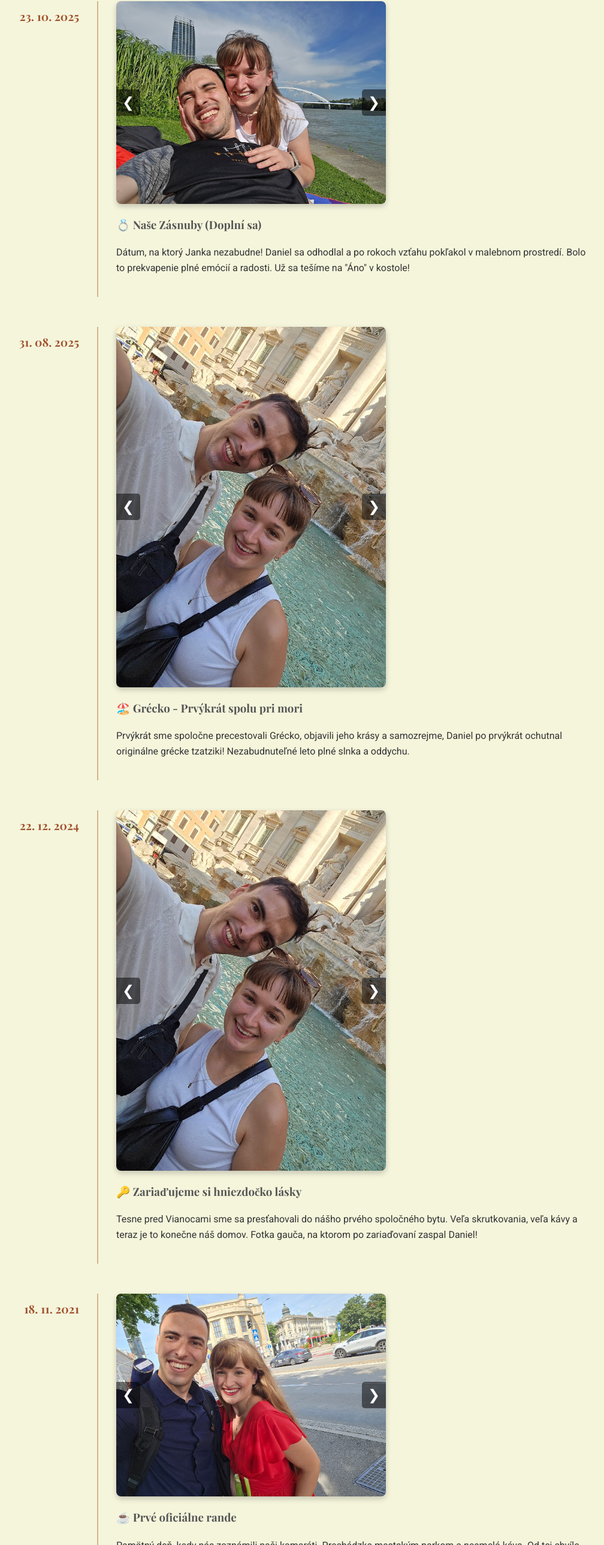
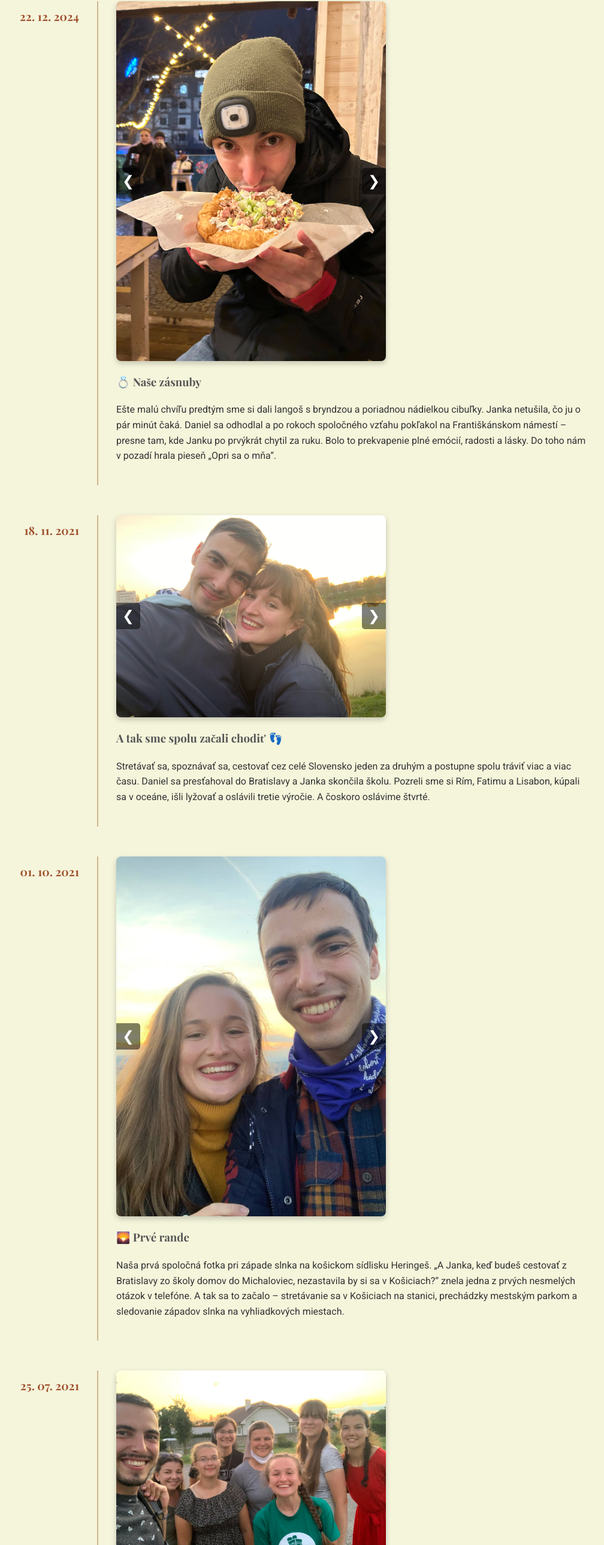
Before and after one commit to nafurtjedno/nafurt.jedno.github.io, a plain HTML site: page o_nas.html in a window 1280 px wide. Shown: the part 184-2760 px from the top of the page at 60% size, without its empty margins (158-1166 px from the left). Drawn offline with nearby package versions, Linux system fonts and the light colour scheme.

Commit message:
update section this is us

```diff
--- a/o_nas.html
+++ b/o_nas.html
@@ -10,6 +10,7 @@
       rel="stylesheet"
     />
   </head>
+
   <body>
     <nav class="navbar">
       <a href="index.html" class="nav-brand">J & D</a>
@@ -23,159 +24,102 @@
     </nav>
 
     <header class="page-header">
-      <h1>Naša Časová Os</h1>
+      <h1>Naša časová os</h1>
     </header>
 
     <main class="container">
       <section class="timeline-section">
+
+        <!-- Zásnuby -->
         <div class="timeline-card">
-          <div class="timeline-date">23. 10. 2025</div>
+          <div class="timeline-date">22. 12. 2024</div>
           <div class="timeline-content">
             <div class="gallery" id="gallery-zasnuby">
               <img
-                src="foto\hniezdo.jpg"
-                alt="Zásnuby Foto 1"
-                class="gallery-image active-image"
-              />
-              <img
-                src="foto\hniezdo.jpg"
-                alt="Zásnuby Foto 2"
+                src="foto/zasnuby.jpg"
+                alt="Janke čosi pribudlo na ruke"
                 class="gallery-image"
               />
               <img
-                src="foto\rande.jpg"
-                alt="Zásnuby Foto 3"
-                class="gallery-image"
+                src="foto/langos.jpg"
+                alt="Danko papká fajný langoš"
+                class="gallery-image active-image"
               />
-              <img
-                src="foto\hehe.jpg"
-                alt="Zásnuby Foto 4"
-                class="gallery-image"
-              />
-              <button class="prev-btn" onclick="prevImage('gallery-zasnuby')">
-                ❮
-              </button>
-              <button class="next-btn" onclick="nextImage('gallery-zasnuby')">
-                ❯
-              </button>
+              <button class="prev-btn" onclick="prevImage('gallery-zasnuby')">❮</button>
+              <button class="next-btn" onclick="nextImage('gallery-zasnuby')">❯</button>
             </div>
-            <h3>💍 Naše Zásnuby (Doplní sa)</h3>
+            <h3>💍 Naše zásnuby</h3>
             <p>
-              Dátum, na ktorý Janka nezabudne! Daniel sa odhodlal a po rokoch
-              vzťahu pokľakol v malebnom prostredí. Bolo to prekvapenie plné
-              emócií a radosti. Už sa tešíme na "Áno" v kostole!
+              Ešte malú chvíľu predtým sme si dali langoš s bryndzou a poriadnou nádielkou cibuľky.
+              Janka netušila, čo ju o pár minút čaká.
+              Daniel sa odhodlal a po rokoch spoločného vzťahu pokľakol na Františkánskom námestí –
+              presne tam, kde Janku po prvýkrát chytil za ruku.
+              Bolo to prekvapenie plné emócií, radosti a lásky.
+              Do toho nám v pozadí hrala pieseň „Opri sa o mňa“.
             </p>
           </div>
         </div>
 
+        <!-- Začiatok vzťahu -->
         <div class="timeline-card">
-          <div class="timeline-date">31. 08. 2025</div>
+          <div class="timeline-date">18. 11. 2021</div>
           <div class="timeline-content">
-            <div class="gallery" id="gallery-dovolenka">
-              <img
-                src="foto\grecko.jpg"
-                alt="Dovolenka Foto 1"
-                class="gallery-image active-image"
-              />
-              <img
-                src="foto\IMG_1791.jpg"
-                alt="Dovolenka Foto 2"
-                class="gallery-image"
-              />
-              <button class="prev-btn" onclick="prevImage('gallery-dovolenka')">
-                ❮
-              </button>
-              <button class="next-btn" onclick="nextImage('gallery-dovolenka')">
-                ❯
-              </button>
+            <div class="gallery" id="gallery-zazitky">
+              <img src="foto/jazero.jpg" alt="Nad jazerom" class="gallery-image active-image" />
+              <img src="foto/rim.jpg" alt="Rím" class="gallery-image" />
+              <img src="foto/lyzovacka.jpg" alt="Matfyzácka lyžovačka" class="gallery-image" />
+              <img src="foto/ocean.jpg" alt="Kúpanie sa v oceáne" class="gallery-image" />
+              <img src="foto/3.vyrocie.jpg" alt="Tretie výročie" class="gallery-image" />
+              <button class="prev-btn" onclick="prevImage('gallery-zazitky')">❮</button>
+              <button class="next-btn" onclick="nextImage('gallery-zazitky')">❯</button>
             </div>
-            <h3>🏖️ Grécko - Prvýkrát spolu pri mori</h3>
+            <h3>A tak sme spolu začali chodiť 👣</h3>
             <p>
-              Prvýkrát sme spoločne precestovali Grécko, objavili jeho krásy a
-              samozrejme, Daniel po prvýkrát ochutnal originálne grécke
-              tzatziki! Nezabudnuteľné leto plné slnka a oddychu.
+              Stretávať sa, spoznávať sa, cestovať cez celé Slovensko jeden za druhým
+              a postupne spolu tráviť viac a viac času.
+              Daniel sa presťahoval do Bratislavy a Janka skončila školu.
+              Pozreli sme si Rím, Fatimu a Lisabon, kúpali sa v oceáne, išli lyžovať a oslávili tretie výročie.
+              A čoskoro oslávime štvrté.
             </p>
           </div>
         </div>
 
+        <!-- Prvé rande -->
         <div class="timeline-card">
-          <div class="timeline-date">22. 12. 2024</div>
+          <div class="timeline-date">01. 10. 2021</div>
           <div class="timeline-content">
-            <div class="gallery" id="gallery-byvanie">
-              <img
-                src="foto\grecko.jpg"
-                alt="Bývanie Foto 1"
-                class="gallery-image active-image"
-              />
-              <img
-                src="foto\IMG_1791.jpg"
-                alt="Bývanie Foto 2"
-                class="gallery-image"
-              />
-              <img
-                src="foto\IMG_8008.jpg"
-                alt="Bývanie Foto 3"
-                class="gallery-image"
-              />
-              <button class="prev-btn" onclick="prevImage('gallery-byvanie')">
-                ❮
-              </button>
-              <button class="next-btn" onclick="nextImage('gallery-byvanie')">
-                ❯
-              </button>
+            <div class="gallery" id="gallery-rande">
+              <img src="foto/prverande.jpg" alt="Prvé rande" class="gallery-image active-image" />
+              <button class="prev-btn" onclick="prevImage('gallery-rande')">❮</button>
+              <button class="next-btn" onclick="nextImage('gallery-rande')">❯</button>
             </div>
-            <h3>🔑 Zariaďujeme si hniezdočko lásky</h3>
+            <h3>🌄 Prvé rande</h3>
             <p>
-              Tesne pred Vianocami sme sa presťahovali do nášho prvého
-              spoločného bytu. Veľa skrutkovania, veľa kávy a teraz je to
-              konečne náš domov. Fotka gauča, na ktorom po zariaďovaní zaspal
-              Daniel!
+              Naša prvá spoločná fotka pri západe slnka na košickom sídlisku Heringeš.
+              „A Janka, keď budeš cestovať z Bratislavy zo školy domov do Michaloviec,
+              nezastavila by si sa v Košiciach?“ znela jedna z prvých nesmelých otázok v telefóne.
+              A tak sa to začalo – stretávanie sa v Košiciach na stanici,
+              prechádzky mestským parkom a sledovanie západov slnka na vyhliadkových miestach.
             </p>
           </div>
         </div>
 
+        <!-- Zoznámenie -->
         <div class="timeline-card">
-          <div class="timeline-date">18. 11. 2021</div>
+          <div class="timeline-date">25. 07. 2021</div>
           <div class="timeline-content">
-            <div class="gallery" id="gallery-rande">
-              <img
-                src="foto\rande.jpg"
-                alt="Rande Foto 1"
-                class="gallery-image active-image"
-              />
-              <button class="prev-btn" onclick="prevImage('gallery-rande')">
-                ❮
-              </button>
-              <button class="next-btn" onclick="nextImage('gallery-rande')">
-                ❯
-              </button>
+            <div class="gallery" id="gallery-prve">
+              <img src="foto/kuchyna.JPG" alt="Úplne prvá fotka" class="gallery-image active-image" />
             </div>
-            <h3>☕ Prvé oficiálne rande</h3>
+            <h3>❓ Ako sme sa spoznali?</h3>
             <p>
-              Pamätný deň, kedy nás zoznámili naši kamaráti. Prechádzka mestským
-              parkom a nesmelá káva. Od tej chvíle to už išlo rýchlo a vedeli
-              sme, že k sebe patríme.
+              Zoznámili sme sa na letnom tábore pri dobrovoľníctve.
+              Dvaja východniari sa stretli na Záhorí. Dodnes sa smejeme, že sme sa stetli práve v Kuchyni.
+              Toto je naša prvá spoločná fotka spolu s ostatnými animátormi.
             </p>
           </div>
         </div>
 
-        <div class="timeline-card">
-          <div class="timeline-date">25. 07. 2021</div>
-          <div class="timeline-content">
-            <div class="gallery" id="gallery-prve">
-              <img
-                src="foto\IMG_7942.JPG"
-                alt="Prvá fotka"
-                class="gallery-image active-image"
-              />
-            </div>
-            <h3>📸 Naša úplne prvá fotka!</h3>
-            <p>
-              Zoznámenie prebehlo na letnom festivale. Táto, trochu rozmazaná
-              fotka, je náš prvý spoločný dôkaz lásky. Začiatok všetkého!
-            </p>
-          </div>
-        </div>
       </section>
     </main>
 
```
Also changed, not shown: hostina.html (+2 -2 lines), index.html (+9 -10 lines), foto/bezofinky.jpg (added), foto/druherande.jpg (added), foto/jazero.jpg (added), foto/kuchyna.jpg (added), foto/langos.jpg (added), foto/lyzovacka.jpg (added), foto/photo_2021-11-25_22-32-15.jpg (added), foto/praca.jpg (added), foto/prverande.jpg (added), foto/rim.jpg (added), 7 other files.
